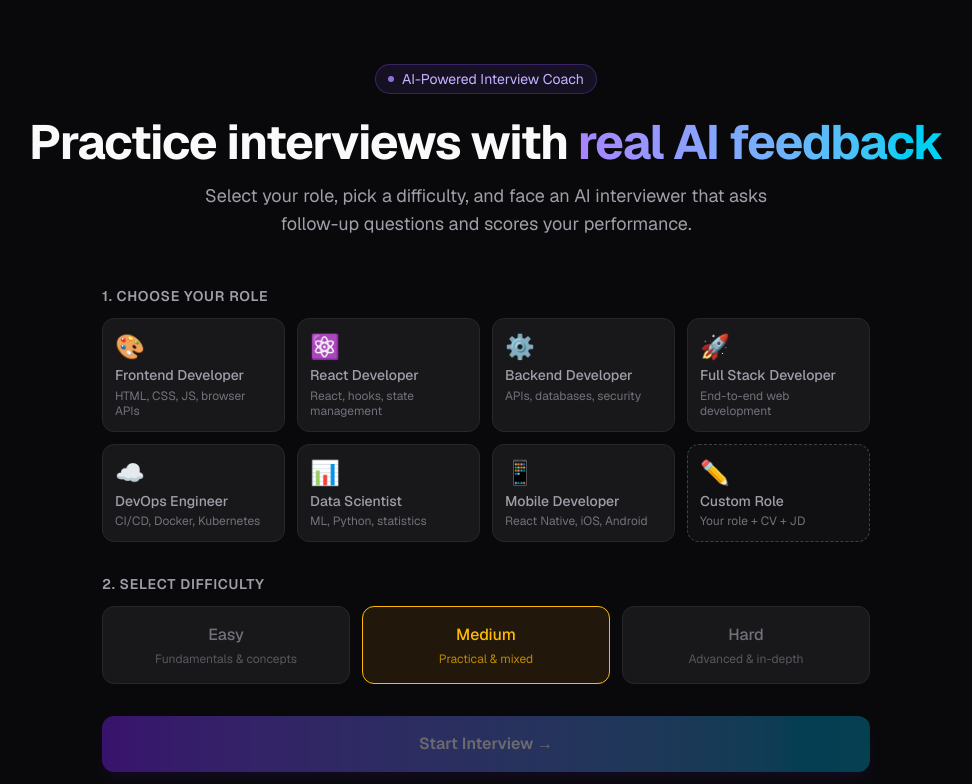
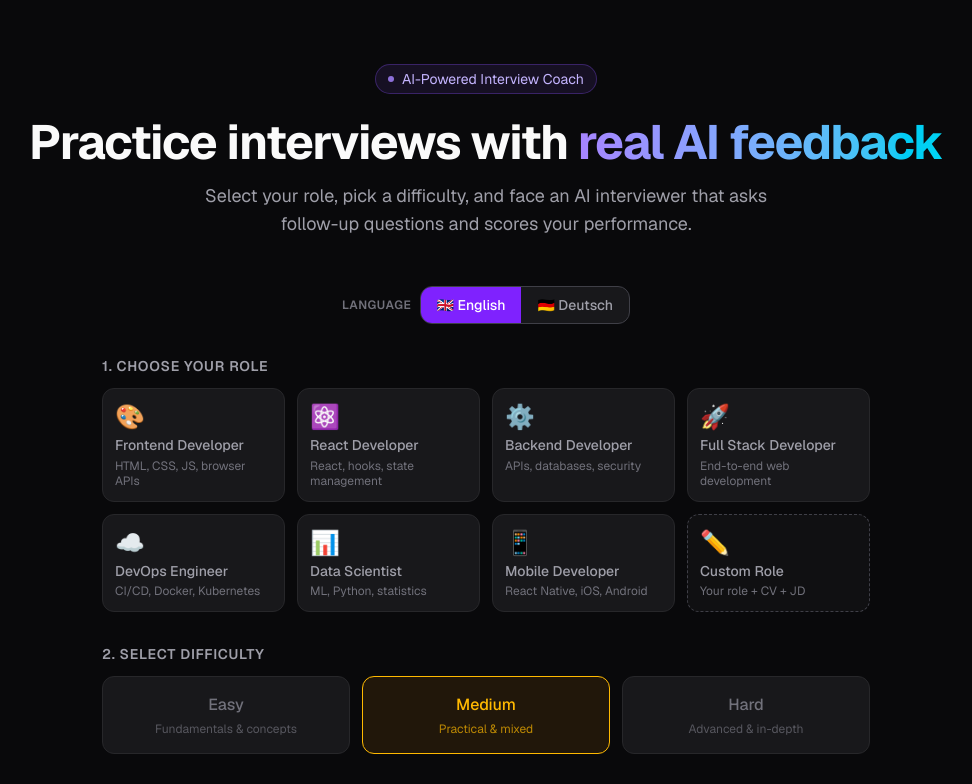
Before and after one commit to waqar629/Ai-Interview-Coach, a Next.js app: page / in a window 1280 px wide. Shown: the top 784 px of the page, without its empty margins (154-1126 px from the left). Built offline with nearby package versions, Linux system fonts and the light colour scheme.

Commit message:
Add English/German language support
- Language toggle (EN/DE) on home page
- AI conducts entire interview in selected language
- Speech recognition uses en-US or de-DE accordingly
- TTS voice language matches interview language
- Language stored in database per interview session

```diff
--- a/src/app/api/interview/[id]/message/route.ts
+++ b/src/app/api/interview/[id]/message/route.ts
@@ -43,7 +43,8 @@ export async function POST(
     const systemPrompt = getSystemPrompt(
       interview.role,
       interview.difficulty,
-      interview.context ?? undefined
+      interview.context ?? undefined,
+      interview.language ?? "en"
     );
 
     const history = interview.messages.map((m) => ({
--- a/src/app/api/interview/start/route.ts
+++ b/src/app/api/interview/start/route.ts
@@ -7,23 +7,24 @@ const groq = new Groq({ apiKey: process.env.GROQ_API_KEY });
 
 export async function POST(request: NextRequest) {
   try {
-    const { role, difficulty = "medium", context } = await request.json();
+    const { role, difficulty = "medium", context, language = "en" } = await request.json();
 
     if (!role) {
       return Response.json({ error: "Role is required" }, { status: 400 });
     }
 
     const interview = await prisma.interview.create({
-      data: { role, difficulty, status: "in_progress", context: context || null },
+      data: { role, difficulty, status: "in_progress", context: context || null, language },
     });
 
-    const systemPrompt = getSystemPrompt(role, difficulty, context);
+    const systemPrompt = getSystemPrompt(role, difficulty, context, language);
+    const greeting = language === "de" ? "Hallo, ich bin bereit zu beginnen." : "Hello, I'm ready to start.";
 
     const response = await groq.chat.completions.create({
       model: "llama-3.3-70b-versatile",
       messages: [
         { role: "system", content: systemPrompt },
-        { role: "user", content: "Hello, I'm ready to start." },
+        { role: "user", content: greeting },
       ],
     });
 
@@ -37,6 +38,7 @@ export async function POST(request: NextRequest) {
       id: interview.id,
       role: interview.role,
       difficulty: interview.difficulty,
+      language: interview.language,
       messages: [{ id: message.id, role: message.role, content: message.content, createdAt: message.createdAt }],
     });
   } catch (err) {
--- a/src/app/interview/[id]/page.tsx
+++ b/src/app/interview/[id]/page.tsx
@@ -12,6 +12,7 @@ interface InterviewData {
   id: string;
   role: string;
   difficulty: string;
+  language: string;
   status: string;
   messages: Message[];
 }
@@ -70,8 +71,9 @@ export default function InterviewPage({ params }: PageProps) {
     const utterance = new SpeechSynthesisUtterance(lastMsg.content);
     utterance.rate = 0.95;
     utterance.pitch = 1;
+    utterance.lang = interview?.language === "de" ? "de-DE" : "en-US";
     window.speechSynthesis.speak(utterance);
-  }, [messages]);
+  }, [messages, interview]);
 
   // Cleanup on unmount
   useEffect(() => {
@@ -197,7 +199,7 @@ export default function InterviewPage({ params }: PageProps) {
     const recognition = new SR();
     recognition.continuous = true;
     recognition.interimResults = true;
-    recognition.lang = "en-US";
+    recognition.lang = interview?.language === "de" ? "de-DE" : "en-US";
 
     // eslint-disable-next-line @typescript-eslint/no-explicit-any
     recognition.onresult = (event: any) => {
@@ -348,6 +350,7 @@ export default function InterviewPage({ params }: PageProps) {
                     window.speechSynthesis.cancel();
                     const u = new SpeechSynthesisUtterance(msg.content);
                     u.rate = 0.95;
+                    u.lang = interview?.language === "de" ? "de-DE" : "en-US";
                     window.speechSynthesis.speak(u);
                   }}
                   className="self-start flex items-center gap-1 text-xs text-zinc-600 hover:text-violet-400 transition-colors"
--- a/src/app/page.tsx
+++ b/src/app/page.tsx
@@ -33,6 +33,7 @@ export default function HomePage() {
   const [loading, setLoading] = useState(false);
   const [error, setError] = useState<string | null>(null);
 
+  const [language, setLanguage] = useState<"en" | "de">("en");
   const [modalOpen, setModalOpen] = useState(false);
   const [customData, setCustomData] = useState<CustomRoleData | null>(null);
   const [draftRole, setDraftRole] = useState("");
@@ -101,6 +102,7 @@ export default function HomePage() {
           role: effectiveRole,
           difficulty: selectedDifficulty,
           context: effectiveContext || undefined,
+          language,
         }),
       });
       if (!res.ok) throw new Error("Failed to start interview");
@@ -259,6 +261,33 @@ export default function HomePage() {
       </div>
 
       <div className="w-full max-w-3xl space-y-8">
+        {/* Language selector */}
+        <div className="flex items-center justify-center gap-2">
+          <span className="text-xs text-zinc-500 uppercase tracking-wider font-semibold">Language</span>
+          <div className="flex rounded-xl overflow-hidden border border-zinc-700 bg-zinc-900">
+            <button
+              onClick={() => setLanguage("en")}
+              className={`flex items-center gap-2 px-4 py-2 text-sm font-medium transition-all ${
+                language === "en"
+                  ? "bg-violet-600 text-white"
+                  : "text-zinc-400 hover:text-zinc-200"
+              }`}
+            >
+              🇬🇧 English
+            </button>
+            <button
+              onClick={() => setLanguage("de")}
+              className={`flex items-center gap-2 px-4 py-2 text-sm font-medium transition-all ${
+                language === "de"
+                  ? "bg-violet-600 text-white"
+                  : "text-zinc-400 hover:text-zinc-200"
+              }`}
+            >
+              🇩🇪 Deutsch
+            </button>
+          </div>
+        </div>
+
         {/* Role selection */}
         <section>
           <h2 className="text-sm font-semibold text-zinc-400 uppercase tracking-wider mb-3">
--- a/src/lib/prompts.ts
+++ b/src/lib/prompts.ts
@@ -1,4 +1,4 @@
-export function getSystemPrompt(role: string, difficulty: string, context?: string): string {
+export function getSystemPrompt(role: string, difficulty: string, context?: string, language = "en"): string {
   const difficultyGuide = {
     easy: `Keep questions friendly and accessible. Focus on foundational concepts. If the candidate struggles, offer a small nudge — you want them to succeed, not freeze up.`,
     medium: `Mix conceptual and hands-on questions. Dig into the "why" behind answers. Push gently when something sounds rehearsed.`,
@@ -39,7 +39,9 @@ ${getRoleFocus(role)}
 ${context ? `ABOUT THIS CANDIDATE (use this to make questions personal and relevant — reference their background naturally, don't just read it back):
 ${context}
 
-` : ''}Start by greeting the candidate in a casual but professional way, maybe make a small comment about the role or the process, then jump straight into your first question. Make the opening feel human, not scripted.`
+` : ''}${language === "de" ? `SPRACHE: Führe dieses GESAMTE Gespräch auf Deutsch. Alle Fragen, Reaktionen und Antworten müssen auf Deutsch sein. Verwende einen professionellen aber natürlichen Ton mit "Sie". Wechsle unter keinen Umständen die Sprache.
+
+` : ""}Start by greeting the candidate in a casual but professional way, maybe make a small comment about the role or the process, then jump straight into your first question. Make the opening feel human, not scripted.`
 }
 
 function getRoleFocus(role: string): string {
```
Also changed, not shown: 1 other file (tests, documents, lock files or other folders).
